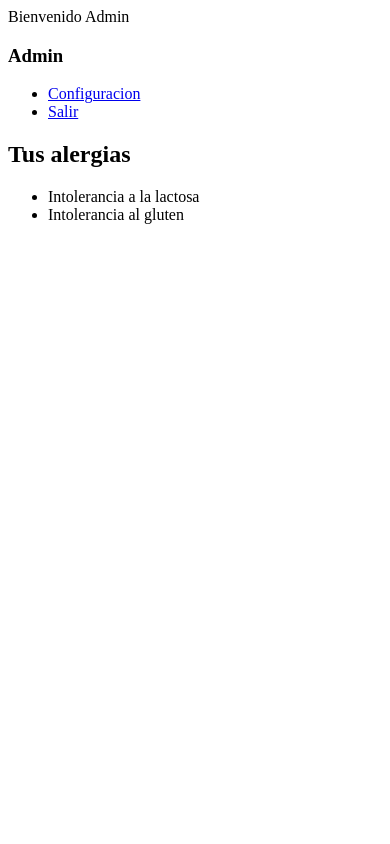
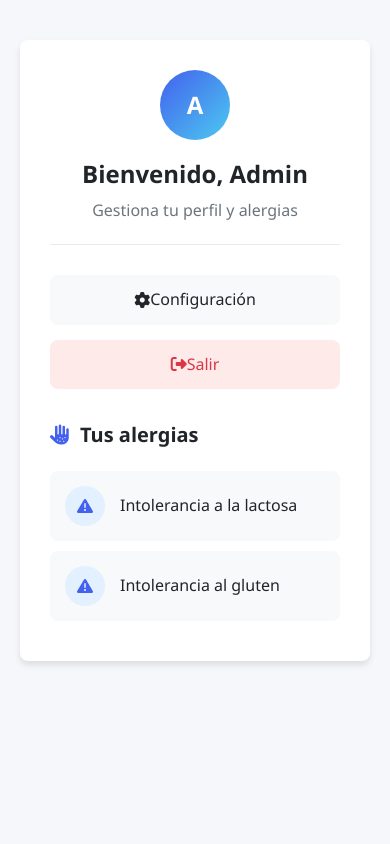
Before and after one commit to Sebo27gg/coso-de-proyecto-inicial, a Django app: page /home/ in a window 390 px wide. Run offline with Django 5.2, Linux system fonts and the light colour scheme; a user stored in the database is signed in; data comes from the database, SQL or seed files in the repository; both versions use the stored data as it was after the commit; some libraries are stand-ins or nearby versions.

Commit message:
pag home tuneada

```diff
--- a/miapp/models.py
+++ b/miapp/models.py
@@ -29,10 +29,6 @@ class Product(models.Model):
         return self.name
 
     def save(self, *args, **kwargs):
-        print(f"--- Entrando al método save para: '{self.name}' ---")
         if not self.slug:
-            print(f"--- El slug está vacío. Creando uno nuevo. ---")
             self.slug = slugify(self.name)
-        else:
-            print(f"--- El slug ya existe: '{self.slug}'. No se hace nada. ---")
         super().save(*args, **kwargs)
--- a/miapp/urls.py
+++ b/miapp/urls.py
@@ -9,6 +9,6 @@ urlpatterns = [
     path('logout/', views.signout, name="logout"),
     path('perfil/', views.perfil, name="perfil"),
     path('products/', views.product_list, name='product_list'),
-    path('producto-<slug:slug>/', views.product_detail, name='product_detail'),
+    path('products-<slug:slug>/', views.product_detail, name='product_detail'),
 
 ]
--- /dev/null
+++ b/static/styles/home.css
@@ -0,0 +1,276 @@
+:root {
+        --primary-color: #4361ee;
+        --secondary-color: #3f37c9;
+        --accent-color: #4cc9f0;
+        --light-color: #f8f9fa;
+        --dark-color: #212529;
+        --success-color: #4bb543;
+            --danger-color: #dc3545;
+            --border-radius: 8px;
+            --box-shadow: 0 4px 6px rgba(0, 0, 0, 0.1);
+            --transition: all 0.3s ease;
+        }
+
+* {
+            margin: 0;
+            padding: 0;
+            box-sizing: border-box;
+            font-family: 'Segoe UI', Tahoma, Geneva, Verdana, sans-serif;
+}
+
+body {
+            background-color: #f5f7fb;
+            color: var(--dark-color);
+            line-height: 1.6;
+}
+
+.container {
+            max-width: 1200px;
+            margin: 0 auto;
+            padding: 0 20px;
+}
+
+        /* ===== TARJETA PRINCIPAL ===== */
+.card {
+            background: white;
+            border-radius: var(--border-radius);
+            box-shadow: var(--box-shadow);
+            padding: 30px;
+            margin: 40px auto;
+            max-width: 800px;
+            transition: var(--transition);
+}
+
+.card:hover {
+                box-shadow: 0 10px 20px rgba(0, 0, 0, 0.15);
+}
+
+        /* ===== ENCABEZADO DE USUARIO ===== */
+.user-header {
+            display: flex;
+            align-items: center;
+            margin-bottom: 30px;
+            padding-bottom: 20px;
+            border-bottom: 1px solid #eaeaea;
+}
+
+        .user-avatar {
+            width: 70px;
+            height: 70px;
+            background: linear-gradient(135deg, var(--primary-color), var(--accent-color));
+            border-radius: 50%;
+            display: flex;
+            align-items: center;
+            justify-content: center;
+            color: white;
+            font-size: 24px;
+            font-weight: bold;
+            margin-right: 20px;
+        }
+
+        .user-info h1 {
+            font-size: 24px;
+            margin-bottom: 5px;
+            color: var(--dark-color);
+        }
+
+        .user-info p {
+            color: #6c757d;
+            font-size: 16px;
+        }
+
+        /* ===== MENÚ DE NAVEGACIÓN ===== */
+        .user-menu {
+            margin-bottom: 30px;
+        }
+
+        .user-menu ul {
+            list-style: none;
+            display: flex;
+            gap: 15px;
+        }
+
+        .user-menu li {
+            flex: 1;
+        }
+
+        .menu-link {
+            display: flex;
+            align-items: center;
+            justify-content: center;
+            padding: 12px 20px;
+            background-color: var(--light-color);
+            color: var(--dark-color);
+            border-radius: var(--border-radius);
+            text-decoration: none;
+            font-weight: 500;
+            transition: var(--transition);
+            text-align: center;
+        }
+
+        .menu-link:hover {
+            background-color: var(--primary-color);
+            color: white;
+            transform: translateY(-2px);
+        }
+
+        .menu-link.logout {
+            background-color: #ffeaea;
+            color: var(--danger-color);
+        }
+
+        .menu-link.logout:hover {
+            background-color: var(--danger-color);
+            color: white;
+        }
+
+        /* ===== SECCIÓN DE ALERGIAS ===== */
+        .section-title {
+            font-size: 20px;
+            margin-bottom: 20px;
+            color: var(--dark-color);
+            display: flex;
+            align-items: center;
+        }
+
+        .section-title i {
+            margin-right: 10px;
+            color: var(--primary-color);
+        }
+
+        .allergies-list {
+            list-style: none;
+        }
+
+        .allergy-item {
+            display: flex;
+            align-items: center;
+            padding: 15px;
+            margin-bottom: 10px;
+            background-color: var(--light-color);
+            border-radius: var(--border-radius);
+            transition: var(--transition);
+        }
+
+        .allergy-item:hover {
+            background-color: #e9ecef;
+            transform: translateX(5px);
+        }
+
+        .allergy-icon {
+            width: 40px;
+            height: 40px;
+            background-color: #e2f0ff;
+            border-radius: 50%;
+            display: flex;
+            align-items: center;
+            justify-content: center;
+            margin-right: 15px;
+            color: var(--primary-color);
+        }
+
+        .allergy-name {
+            font-weight: 500;
+        }
+
+        /* ===== ESTILOS PARA USUARIO NO AUTENTICADO ===== */
+        .guest-welcome {
+            text-align: center;
+            padding: 40px 0;
+        }
+
+        .guest-welcome h1 {
+            font-size: 28px;
+            margin-bottom: 10px;
+            color: var(--primary-color);
+        }
+
+        .guest-welcome p {
+            color: #6c757d;
+            margin-bottom: 30px;
+            font-size: 18px;
+        }
+
+        .allergies-form {
+            background-color: white;
+            border-radius: var(--border-radius);
+            padding: 30px;
+            box-shadow: var(--box-shadow);
+        }
+
+        .form-title {
+            font-size: 20px;
+            margin-bottom: 20px;
+            color: var(--dark-color);
+            text-align: center;
+        }
+
+        .checkbox-grid {
+            display: grid;
+            grid-template-columns: repeat(auto-fill, minmax(200px, 1fr));
+            gap: 15px;
+            margin-bottom: 30px;
+        }
+
+        .checkbox-item {
+            display: flex;
+            align-items: center;
+            padding: 12px 15px;
+            background-color: var(--light-color);
+            border-radius: var(--border-radius);
+            transition: var(--transition);
+        }
+
+        .checkbox-item:hover {
+            background-color: #e2f0ff;
+        }
+
+        .checkbox-item input {
+            margin-right: 10px;
+            transform: scale(1.2);
+        }
+
+        .checkbox-item label {
+            font-weight: 500;
+            cursor: pointer;
+        }
+
+        .submit-btn {
+            display: block;
+            width: 100%;
+            padding: 14px;
+            background-color: var(--primary-color);
+            color: white;
+            border: none;
+            border-radius: var(--border-radius);
+            font-size: 16px;
+            font-weight: 600;
+            cursor: pointer;
+            transition: var(--transition);
+        }
+
+        .submit-btn:hover {
+            background-color: var(--secondary-color);
+            transform: translateY(-2px);
+        }
+
+        /* ===== RESPONSIVE ===== */
+        @media (max-width: 768px) {
+            .user-menu ul {
+                flex-direction: column;
+            }
+
+            .checkbox-grid {
+                grid-template-columns: 1fr;
+            }
+
+            .user-header {
+                flex-direction: column;
+                text-align: center;
+            }
+
+            .user-avatar {
+                margin-right: 0;
+                margin-bottom: 15px;
+            }
+}
--- /dev/null
+++ b/templates/base.html
@@ -0,0 +1,21 @@
+{% load static %}
+
+<!DOCTYPE html>
+<html lang="en">
+<head>
+    <meta charset="UTF-8">
+    <meta name="viewport" content="width=device-width, initial-scale=1.0">
+    {% block title %}
+    <title>Document</title>
+    {% endblock %}
+    {% block styles %}
+    <link rel="stylesheet" href="">
+    {% endblock %}
+</head>
+<body>
+    {% block content %}
+    {% endblock %}
+    {% block script %}
+    {% endblock %}
+</body>
+</html>
--- a/templates/home.html
+++ b/templates/home.html
@@ -1,27 +1,92 @@
-{% if user.is_authenticated %}
-Bienvenido {{user.username}}
-<h3>{{user.username}}</h3>
+{% extends 'base.html' %}
+{% load static %}
+
+{% block title %}
+<title>Home Page</title>
+{% endblock %}
+
+{% block styles %}
+    <link rel="stylesheet" href="{% static 'styles/home.css' %}">
+{% endblock %}
+
+{% block content %}
+    <div class="container">
+        {% if request.user.is_authenticated %}
+        <div class="card">
+            <div class="user-header">
+                <div class="user-avatar">
+                    {{ user.username | first |upper }}
+                </div>
+                <div class="user-info">
+                    <h1>Bienvenido, {{ user.username }}</h1>
+                    <p>Gestiona tu perfil y alergias</p>
+                </div>
+            </div>
+
+            <div class="user-menu">
                 <ul>
                     <li>
-        <a href="{% url "perfil" %}">Configuracion</a>
+                        <a href="{% url 'perfil' %}" class="menu-link">
+                            <i class="fas fa-cog"></i> Configuración
+                        </a>
                     </li>
                     <li>
-        <a href="{% url "logout" %}">Salir</a>
+                        <a href="{% url 'logout' %}" class="menu-link logout">
+                            <i class="fas fa-sign-out-alt"></i> Salir
+                        </a>
                     </li>
                 </ul>
-<h2>Tus alergias</h2>
-<ul>
+            </div>
+
+            <div class="allergies-section">
+                <h2 class="section-title">
+                    <i class="fas fa-allergies"></i> Tus alergias
+                </h2>
+                <ul class="allergies-list">
                     {% for allergy in list %}
-    <li>{{allergy.name}}</li>
+                    <li class="allergy-item">
+                        <div class="allergy-icon">
+                            <i class="fas fa-exclamation-triangle"></i>
+                        </div>
+                        <span class="allergy-name">{{ allergy.name }}</span>
+                    </li>
+                    {% empty %}
+                    <li class="allergy-item">
+                        <div class="allergy-icon">
+                            <i class="fas fa-check-circle"></i>
+                        </div>
+                        <span class="allergy-name">No tienes alergias registradas</span>
+                    </li>
                     {% endfor %}
                 </ul>
+            </div>
+        </div>
+        {% else %}
+        <div class="card" style="display: block;">
+            <div class="guest-welcome">
+                <h1>Bienvenido invitado</h1>
+                <p>Selecciona tus alergias para personalizar tu experiencia</p>
+            </div>
 
-{% else %}
-bienvenido invitado
-<h1>Alergias disponibles:</h1>
+            <div class="allergies-form">
+                <h2 class="form-title">Alergias disponibles</h2>
                 <form action="">
+                    <div class="checkbox-grid">
                         {% for allergy in list %}
-    <label><input type="checkbox">{{allergy.name}}</label>
+                        <div class="checkbox-item">
+                            <input type="checkbox" id="allergy-{{ forloop.counter }}" name="allergies" value="{{ allergy.id }}">
+                            <label for="allergy-{{ forloop.counter }}">{{ allergy.name }}</label>
+                        </div>
                         {% endfor %}
+                    </div>
+                    <button type="submit" class="submit-btn">Guardar selección</button>
                 </form>
-{% endif %}
+            </div>
+        </div>
+        {%endif%}
+    </div>
+{% endblock %}
+{% block script %}
+
+    <script src="https://kit.fontawesome.com/a076d05399.js" crossorigin="anonymous"></script>
+{% endblock %}
--- a/templates/index.html
+++ b/templates/index.html
@@ -6,7 +6,7 @@
     <meta charset="UTF-8">
     <meta name="viewport" content="width=device-width, initial-scale=1.0">
     <title>Index</title>
-    <link rel="stylesheet" href="{% static 'index.css' %}">
+    <link rel="stylesheet" href="{% static 'styles/index.css' %}">
 </head>
 <body>
     <head>
@@ -31,13 +31,14 @@
             <li>
                 <a href="{% url "signup" %}">Registrarse</a>
             </li>
+        </ul>
         <h3>Productos</h3>
         <ul>
             <li>
                 <a href="{% url 'product_list' %}">Ver lista de productos</a>
             </li>
+        </ul>
 
-        </ul>
     </div>
 
 </body>
```
Also changed, not shown: templates/product_list.html (+5 -3 lines), db.sqlite3, static/styles/index.css (renamed from static/index.css). Lines whose indentation alone changed are shown as unchanged.
